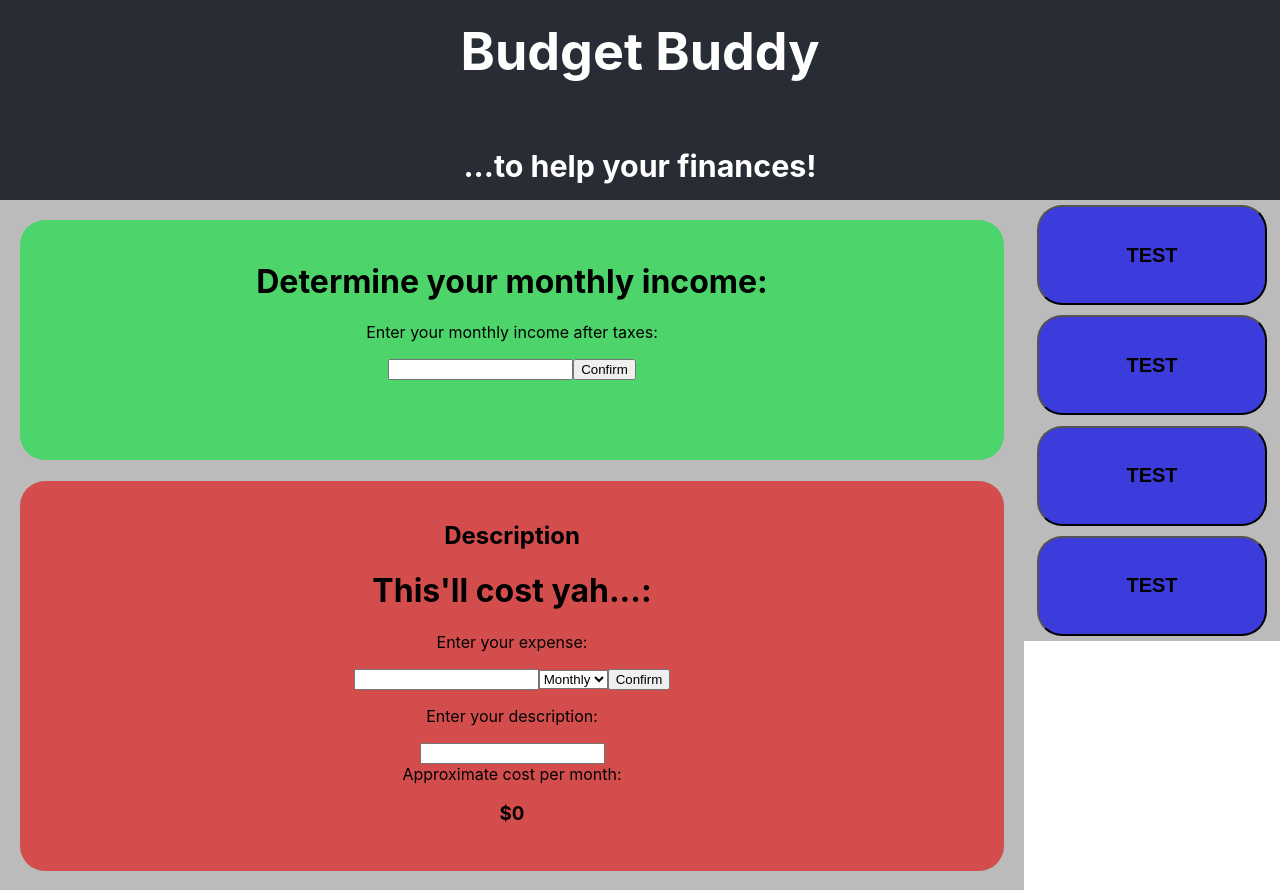
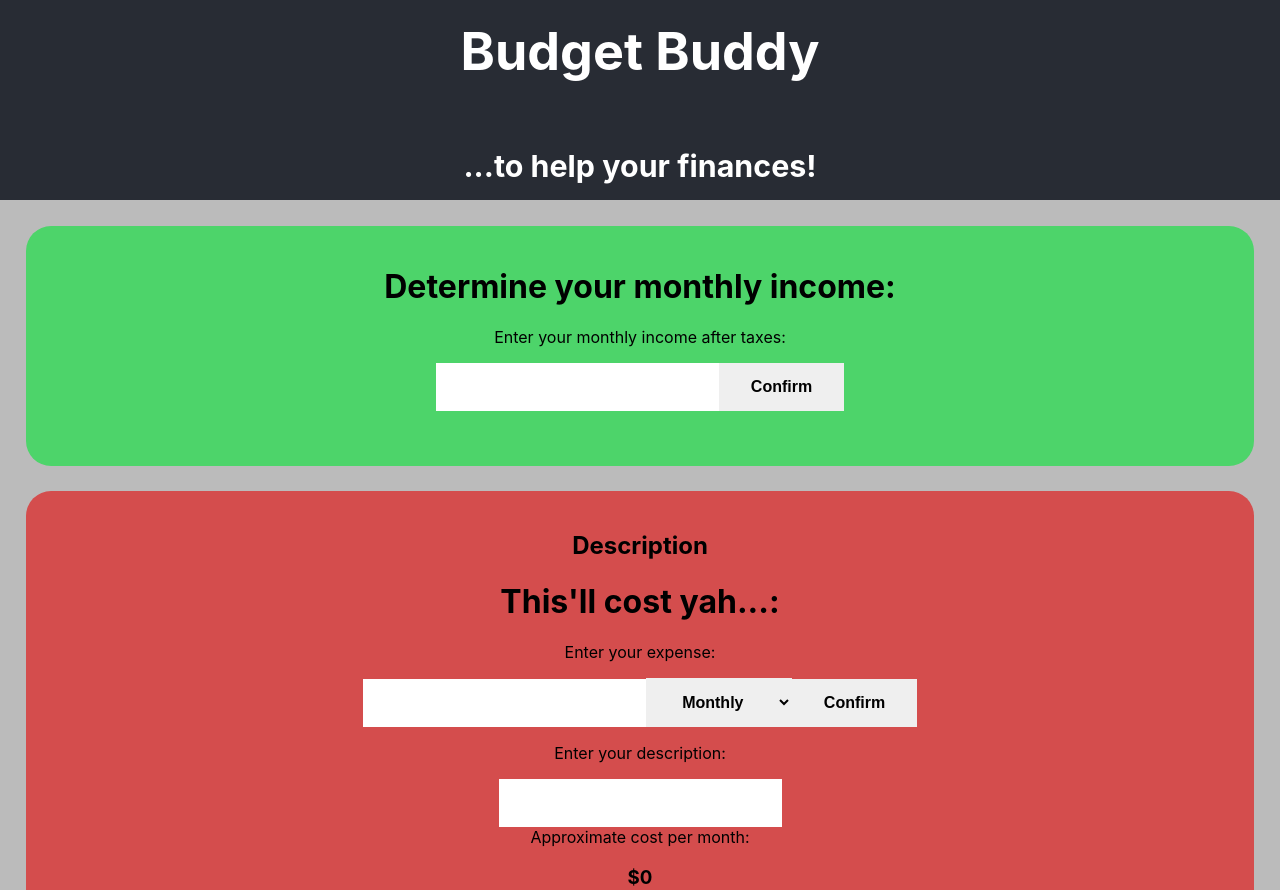
Before and after one commit to qriley/BudgetBuddy, a React (Create React App) app: page / in a window 1280 px wide. Shown: the top 890 px of the page. Built offline with nearby package versions, Linux system fonts and the light colour scheme.

Commit message:
Styling changes and removing other option WIP buttons

```diff
--- a/src/App.css
+++ b/src/App.css
@@ -19,6 +19,27 @@
   color: #61dafb;
 }
 
+.form {
+    border: none;
+    color: #000;
+    padding: 15px 32px;
+    text-align: center;
+    text-decoration: none;
+    display: inline-block;
+    font-size: 16px;
+    font-weight: 700;
+}
+
+.addButton {
+    height: 50px;
+    width: 50px;
+    background-color: rgb(77, 212, 106);
+    padding: 10px;
+    border-radius: 15px;
+    text-align: center;
+    font-size: x-large
+}
+
 .mainContent {
   background-color: #bbb;
   height: 100%;
@@ -26,7 +47,7 @@
 
 .leftCol {
     background-color: #bbb;
-    width: 80%;
+    width: 100%;
     float: left;
     height: 100%;
 }
@@ -58,7 +79,7 @@
 
 .expenseCard{
 
-  height: 350px;
+  height: 400px;
   background-color: rgb(212, 77, 77);
   margin: 2%;
   padding: 20px;
--- a/src/App.js
+++ b/src/App.js
@@ -61,34 +61,34 @@ class App extends Component {
                             {this.state.rows}
 
                         </div>
-                        <button onClick={this.addComponent}>Add Expense</button>
+                        <button className="addButton" onClick={this.addComponent}>+</button>
 
                         <div className="incomeTotalCard">
                             <h1 className="incomeTotalDisplay">${this.state.total}</h1>
                         </div>
                     </div>
-                    <div className="rightCol">
-                        <button className="stratCard">
-                            <h2>
-                                TEST
-                            </h2>
-                        </button>
-                        <button className="stratCard">
-                            <h2>
-                                TEST
-                            </h2>
-                        </button>
-                        <button className="stratCard">
-                            <h2>
-                                TEST
-                            </h2>
-                        </button>
-                        <button className="stratCard">
-                            <h2>
-                                TEST
-                            </h2>
-                        </button>
-                    </div>
+                    {/*<div className="rightCol">*/}
+                    {/*    <button className="stratCard">*/}
+                    {/*        <h2>*/}
+                    {/*            TEST*/}
+                    {/*        </h2>*/}
+                    {/*    </button>*/}
+                    {/*    <button className="stratCard">*/}
+                    {/*        <h2>*/}
+                    {/*            TEST*/}
+                    {/*        </h2>*/}
+                    {/*    </button>*/}
+                    {/*    <button className="stratCard">*/}
+                    {/*        <h2>*/}
+                    {/*            TEST*/}
+                    {/*        </h2>*/}
+                    {/*    </button>*/}
+                    {/*    <button className="stratCard">*/}
+                    {/*        <h2>*/}
+                    {/*            TEST*/}
+                    {/*        </h2>*/}
+                    {/*    </button>*/}
+                    {/*</div>*/}
                 </div>
             </div>
         );
--- a/src/ExpenseComponent.js
+++ b/src/ExpenseComponent.js
@@ -55,19 +55,19 @@ class ExpenseComponent extends React.Component {
                 <form>
                     <h1>This'll cost yah...:</h1>
                     <p>Enter your expense:</p>
-                    <input
+                    <input className="form"
                         type='text'
                         onChange={this.myExpenseHandler}
                     />
-                    <select defaultValue="1" onChange={this.perMonthHandler}>
+                    <select className="form" defaultValue="1" onChange={this.perMonthHandler}>
                         <option value="12">Yearly</option>
                         <option value="1">Monthly</option>
                         <option value="4">Weekly</option>
                         <option value="30">Daily</option>
                     </select>
-                    <button onClick={this.totalCalculator}>Confirm</button>
+                    <button className="form"  onClick={this.totalCalculator}>Confirm</button>
                     <p>Enter your description:</p>
-                    <input
+                    <input className="form"
                         type='text'
                         onChange={this.titleHandler}
                     />
--- a/src/IncomeComponent.js
+++ b/src/IncomeComponent.js
@@ -29,12 +29,12 @@ class IncomeComponent extends React.Component {
                 <form>
                     <h1>Determine your monthly income:</h1>
                     <p>Enter your monthly income after taxes:</p>
-                    <input
+                    <input className="form"
                         type='text'
                         id='input'
                     //onChange={this.myIncomeHandler}
                     />
-                    <button onClick={this.myIncomeHandler}>Confirm</button>
+                    <button className="form" onClick={this.myIncomeHandler}>Confirm</button>
                 </form>
             </div>
         );
```
